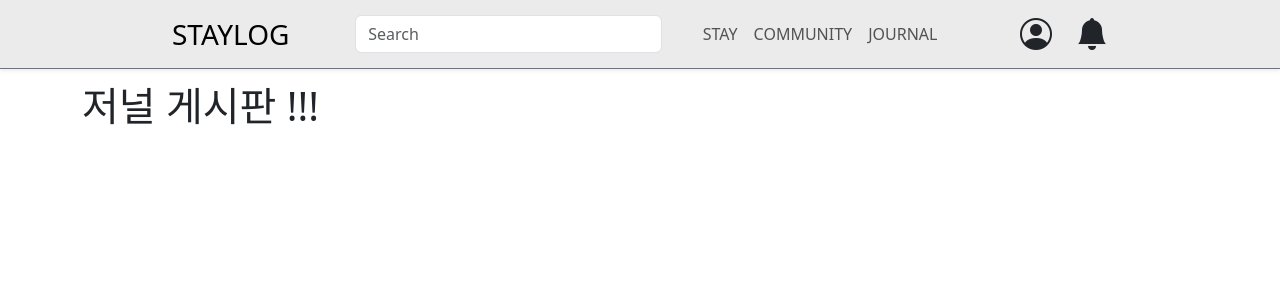
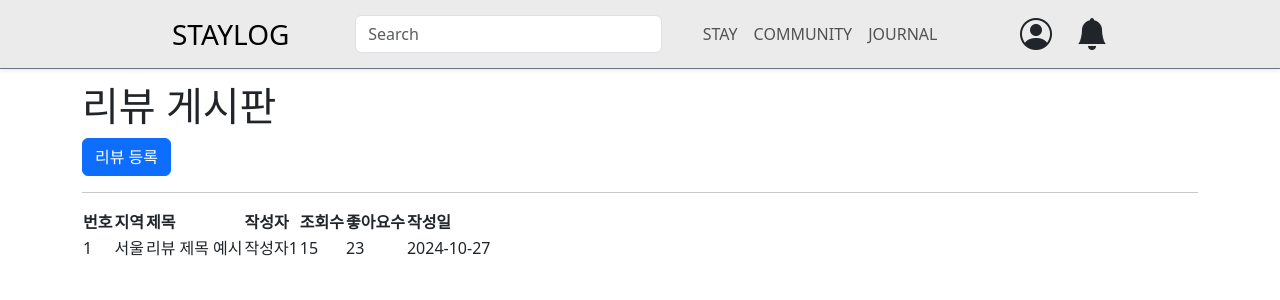
Before and after one commit to Acorn-Team-404/Staylog_Frontend, a React (Vite) app in the folder staylog-frontend/: page /#/review in a window 1280 px wide. Shown: the top 300 px of the page. Built offline with nearby package versions, Linux system fonts and the light colour scheme.

Commit message:
first commit

```diff
--- a/staylog-frontend/src/domain/board/Journal.tsx
+++ /dev/null
@@ -1,24 +0,0 @@
-// src/domain/board/Journal.tsx
-
-
-import { Button } from 'react-bootstrap';
-import { NavLink } from 'react-router-dom';
-
-
-function Journal() {
-
-
-
-
-
-    return <>
-
-    <h1>저널 게시판 !!!</h1>
-
-
-
-
-    </>
-}
-
-export default Journal;
--- /dev/null
+++ b/staylog-frontend/src/domain/journal/pages/Journal.tsx
@@ -0,0 +1,24 @@
+// src/domain/journal/pages/Journal.tsx
+
+import { Button } from "react-bootstrap";
+import { Link, NavLink } from "react-router-dom";
+
+
+
+
+function Journal() {
+
+
+
+
+
+    return <>
+
+    <h1>저널 게시판 !!!</h1>
+    <Link to="/review">
+        <Button>리뷰 게시판</Button>
+    </Link>
+    </>
+}
+
+export default Journal;
--- /dev/null
+++ b/staylog-frontend/src/domain/review/pages/Review.tsx
@@ -0,0 +1,67 @@
+// src/domain/review/pages/Review.tsx
+
+import { useState } from "react";
+import { Button } from "react-bootstrap";
+
+
+
+
+function Review() {
+
+    // 게시글 목록을 상태값으로 관리
+    const [reviews, setReviews] = useState<ReviewDto[]>([]);
+
+
+
+
+
+    return <>
+
+    <h1>리뷰 게시판</h1>
+
+    <Button>리뷰 등록</Button>
+
+    {/* 구분선 */}
+    <hr />
+
+    <div>
+        {/* 왼쪽 사이드바 - 지역 */}
+    </div>
+
+    <div>
+        {/* 게시글 목록 */}
+        <table>
+            <thead>
+                <tr>
+                    <th>번호</th>
+                    <th>지역</th>
+                    <th>제목</th>
+                    <th>작성자</th>
+                    <th>조회수</th>
+                    <th>좋아요수</th>
+                    <th>작성일</th>
+                </tr>
+            </thead>
+            <tbody>
+
+                <tr>
+                    <td>1</td>
+                    <td>서울</td>
+                    <td>리뷰 제목 예시</td>
+                    <td>작성자1</td>
+                    <td>15</td>
+                    <td>23</td>
+                    <td>2024-10-27</td>
+                </tr>
+            </tbody>
+
+        </table>
+
+        {/* pagination */}
+
+    </div>
+
+    </>
+}
+
+export default Review;
--- a/staylog-frontend/src/global/router/index.tsx
+++ b/staylog-frontend/src/global/router/index.tsx
@@ -2,9 +2,9 @@ import { createHashRouter } from "react-router-dom";
 import Home from "../pages/Home";
 import LoginForm from "../../domain/auth/pages/LoginForm";
 import App from "../../App";
-import Review from "../../domain/board/Journal";
-import Journal from "../../domain/board/Journal";
+import Journal from "../../domain/journal/pages/Journal";
 import SignupForm from "../../domain/auth/pages/SignupForm";
+import Review from "../../domain/review/pages/Review";
 
 const routes = [
   { path: "/index.html", element: <Home /> }, // spring boot 최초 실행 정보 추가
```
Also changed, not shown: staylog-frontend/src/domain/board/Review.tsx (deleted, +0 -19 lines), staylog-frontend/src/domain/journal/pages/dummy.tsx (deleted, +0 -9 lines), staylog-frontend/src/domain/review/pages/dummy.tsx (deleted, +0 -9 lines), staylog-frontend/src/domain/review/types/boardTypes.tsx (added, +7 -0 lines), staylog-frontend/src/domain/review/types/dummy.tsx (deleted, +0 -9 lines).
